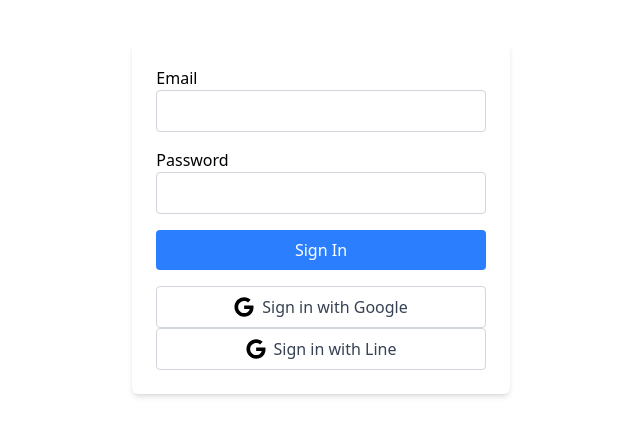
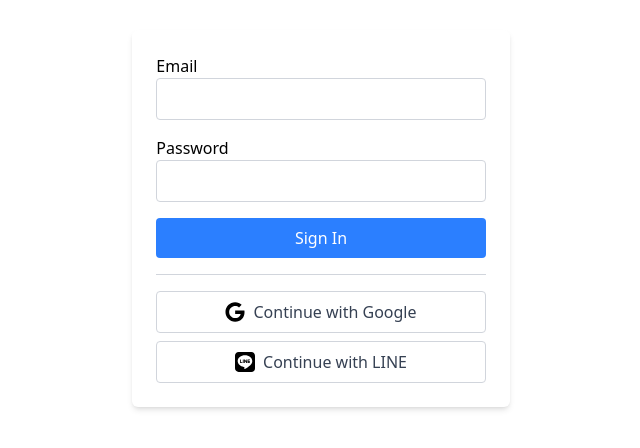
Before and after one commit to KrittinI/tic-tac-toe, a Next.js app: page / in a window 1280 px wide. Shown: the part 182-630 px from the top of the page, without its empty margins (319-959 px from the left). Built offline with nearby package versions, Linux system fonts and the light colour scheme; no server answers.

Commit message:
:zap: login btn

```diff
--- a/app/page.tsx
+++ b/app/page.tsx
@@ -62,36 +62,37 @@ export default function SignIn() {
           className="w-full bg-blue-500 text-white py-2 rounded mb-4"
         >
           Sign In
-        </button>{' '}
+        </button>
+        <hr
+          className='mb-4 border-gray-300' />
         <button
           type="button"
           onClick={() => signIn('google')}
-          className="w-full flex items-center justify-center gap-2 bg-white border border-gray-300 text-gray-700 py-2 rounded"
+          className="w-full flex items-center justify-center gap-2 bg-white border border-gray-300 text-gray-700 py-2 rounded mb-2"
         >
           <svg
             xmlns="http://www.w3.org/2000/svg"
-            viewBox="0 0 488 512"
-            width="20"
-            height="20"
+            viewBox="0 0 512 512"
+            width={20}
+            height={20}
           >
-            <path d="M488 261.8C488 403.3 391.1 504 248 504 110.8 504 0 393.2 0 256S110.8 8 248 8c66.8 0 123 24.5 166.3 64.9l-67.5 64.9C258.5 52.6 94.3 116.6 94.3 256c0 86.5 69.1 156.6 153.7 156.6 98.2 0 135-70.4 140.8-106.9H248v-85.3h236.1c2.3 12.7 3.9 24.9 3.9 41.4z" />
+            <path d="M500 261.8C500 403.3 403.1 504 260 504 122.8 504 12 393.2 12 256S122.8 8 260 8c66.8 0 123 24.5 166.3 64.9l-67.5 64.9c-88.3-85.2-252.5-21.2-252.5 118.2 0 86.5 69.1 156.6 153.7 156.6 98.2 0 135-70.4 140.8-106.9l-140.8 0 0-85.3 236.1 0c2.3 12.7 3.9 24.9 3.9 41.4z" />
           </svg>
-          Sign in with Google
+          Continue with Google
         </button>
         <button
           type="button"
           onClick={() => signIn('line')}
           className="w-full flex items-center justify-center gap-2 bg-white border border-gray-300 text-gray-700 py-2 rounded"
         >
-          <svg
-            xmlns="http://www.w3.org/2000/svg"
-            viewBox="0 0 488 512"
-            width="20"
-            height="20"
+          <svg xmlns="http://www.w3.org/2000/svg"
+            viewBox="0 0 512 512"
+            width={20}
+            height={20}
           >
-            <path d="M488 261.8C488 403.3 391.1 504 248 504 110.8 504 0 393.2 0 256S110.8 8 248 8c66.8 0 123 24.5 166.3 64.9l-67.5 64.9C258.5 52.6 94.3 116.6 94.3 256c0 86.5 69.1 156.6 153.7 156.6 98.2 0 135-70.4 140.8-106.9H248v-85.3h236.1c2.3 12.7 3.9 24.9 3.9 41.4z" />
+            <path d="M311 196.8l0 81.3c0 2.1-1.6 3.7-3.7 3.7l-13 0c-1.3 0-2.4-.7-3-1.5L254 230 254 278.2c0 2.1-1.6 3.7-3.7 3.7l-13 0c-2.1 0-3.7-1.6-3.7-3.7l0-81.3c0-2.1 1.6-3.7 3.7-3.7l12.9 0c1.1 0 2.4 .6 3 1.6l37.3 50.3 0-48.2c0-2.1 1.6-3.7 3.7-3.7l13 0c2.1-.1 3.8 1.6 3.8 3.5l0 .1zm-93.7-3.7l-13 0c-2.1 0-3.7 1.6-3.7 3.7l0 81.3c0 2.1 1.6 3.7 3.7 3.7l13 0c2.1 0 3.7-1.6 3.7-3.7l0-81.3c0-1.9-1.6-3.7-3.7-3.7zm-31.4 68.1l-35.6 0 0-64.4c0-2.1-1.6-3.7-3.7-3.7l-13 0c-2.1 0-3.7 1.6-3.7 3.7l0 81.3c0 1 .3 1.8 1 2.5 .7 .6 1.5 1 2.5 1l52.2 0c2.1 0 3.7-1.6 3.7-3.7l0-13c0-1.9-1.6-3.7-3.5-3.7l.1 0zm193.7-68.1l-52.3 0c-1.9 0-3.7 1.6-3.7 3.7l0 81.3c0 1.9 1.6 3.7 3.7 3.7l52.2 0c2.1 0 3.7-1.6 3.7-3.7l0-13.1c0-2.1-1.6-3.7-3.7-3.7l-35.5 0 0-13.6 35.5 0c2.1 0 3.7-1.6 3.7-3.7l0-13.1c0-2.1-1.6-3.7-3.7-3.7l-35.5 0 0-13.7 35.5 0c2.1 0 3.7-1.6 3.7-3.7l0-13c-.1-1.9-1.7-3.7-3.7-3.7l.1 0zM512 93.4l0 326c-.1 51.2-42.1 92.7-93.4 92.6l-326 0C41.4 511.9-.1 469.8 0 418.6l0-326C.1 41.4 42.2-.1 93.4 0l326 0c51.2 .1 92.7 42.1 92.6 93.4zM441.6 233.5c0-83.4-83.7-151.3-186.4-151.3S68.8 150.1 68.8 233.5c0 74.7 66.3 137.4 155.9 149.3 21.8 4.7 19.3 12.7 14.4 42.1-.8 4.7-3.8 18.4 16.1 10.1s107.3-63.2 146.5-108.2c27-29.7 39.9-59.8 39.9-93.1l0-.2z" />
           </svg>
-          Sign in with Line
+          Continue with LINE
         </button>
       </form>
     </div>
```
